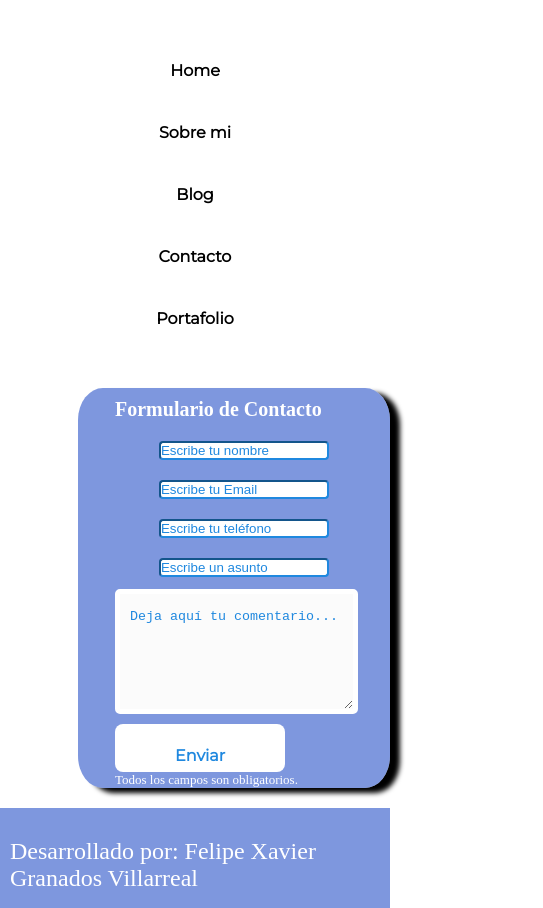
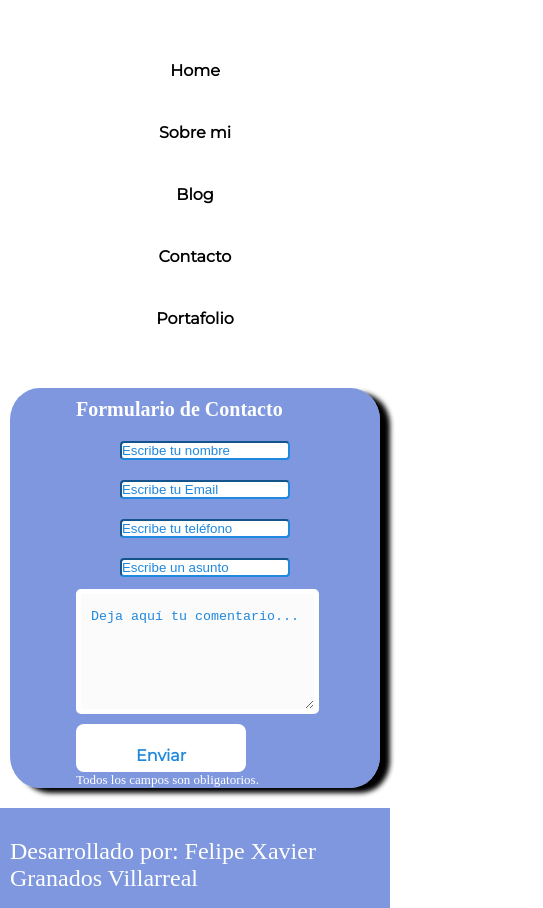
Before and after one commit to felipexg/portafolio, a plain HTML site: page contacto.html in a window 390 px wide. Shown: the whole page, 543 px wide, since content can reach past the window. Drawn offline with Linux system fonts and the light colour scheme.

```diff
--- a/style/style_contac.css
+++ b/style/style_contac.css
@@ -237,7 +237,8 @@ span {
     .contenedor {
         margin-top: 0px;
         padding-right: 0px;
-        margin-right: 0px;
+        margin-right: 10px;
+        margin-left: 10px;
         display: flex;
         align-items: center;
     }
```
